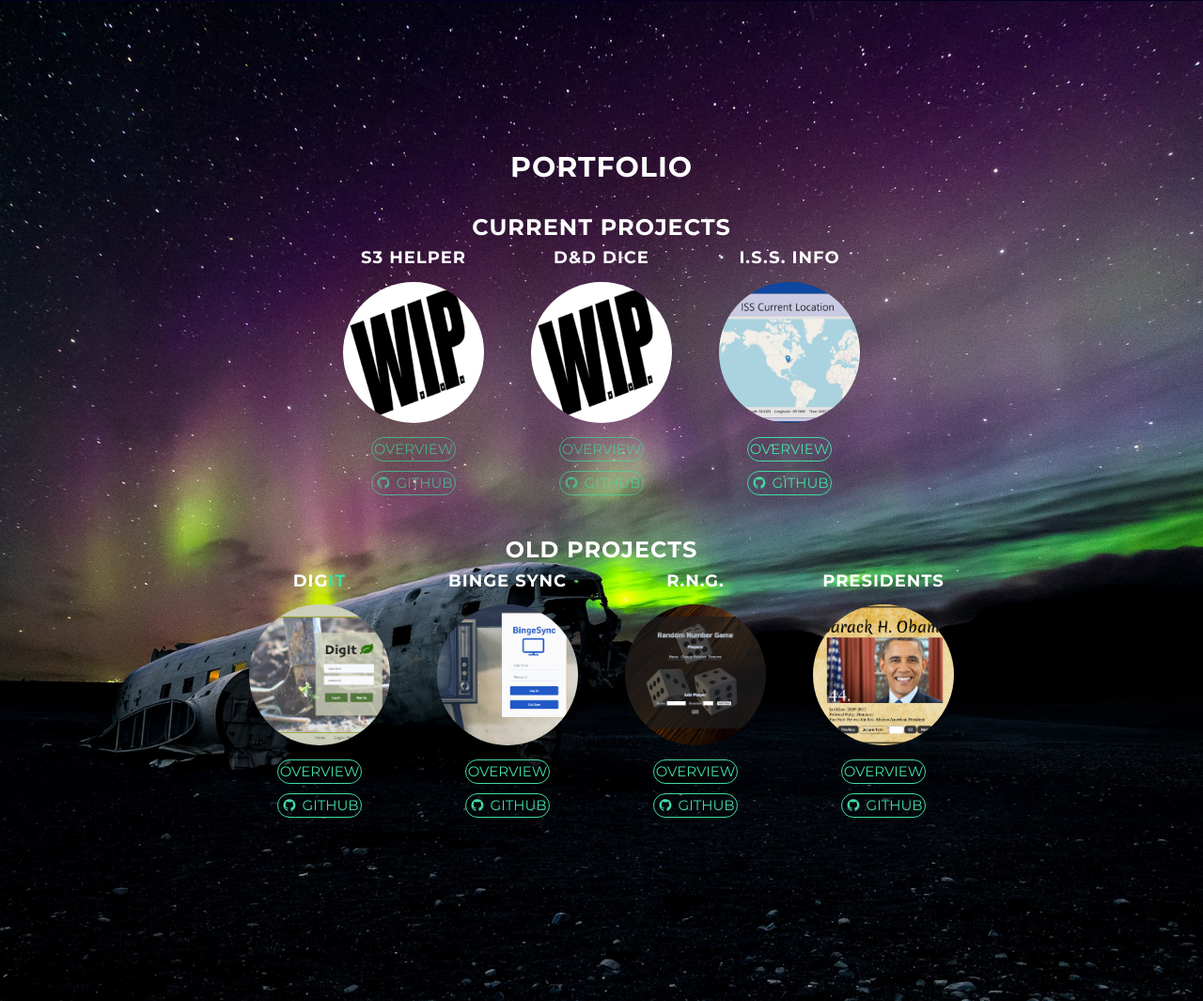
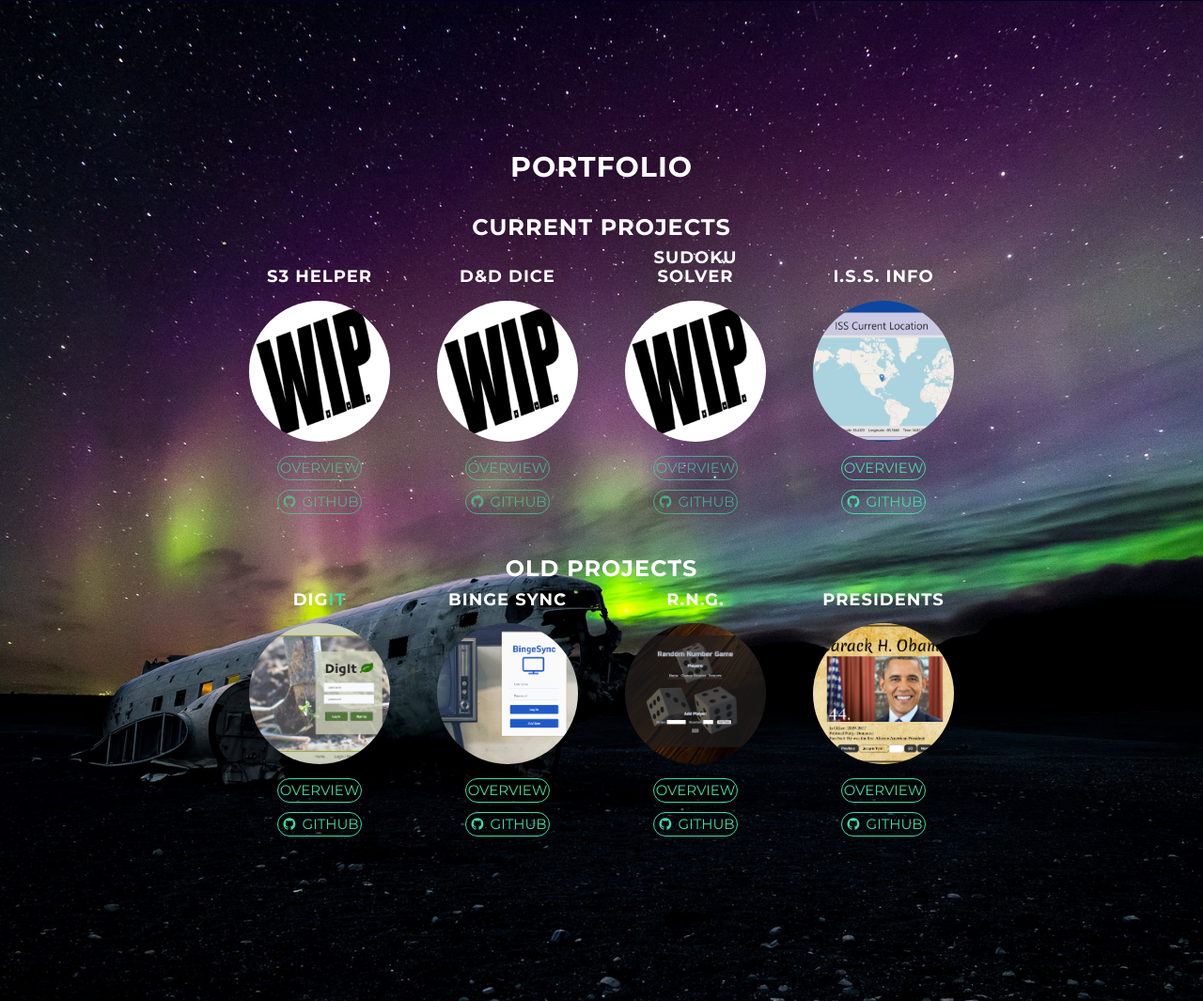
Before and after one commit to nmarchese/MySite, a website: page index.html in a window 1280 px wide. Shown: the part 2771-3836 px from the top of the page at 94% size. Drawn offline with nearby package versions, Linux system fonts and the light colour scheme; files that its build step writes are made by us from their sources.

Commit message:
adding stub for sudoku solver project

```diff
--- a/css/CSSdoc1.css
+++ b/css/CSSdoc1.css
@@ -370,6 +370,11 @@ li a:hover:before, li a:focus:before, li a:active:before {
   background-size: cover;
 }
 
+#sudokusolver {
+  background-image: url("../images/wip.png");
+  background-size: cover;
+}
+
 #issinfo {
   background-image: url("../images/IssInfoScreen.png");
   background-size: cover;
--- a/index.html
+++ b/index.html
@@ -147,7 +147,7 @@
                 teach each other in order to grow and thrive. I am hard working and a very fast learner; I obtained the Oracle Java SE8
                 Programmer 1 certification less than two months after writing my first line of code. Learning new technologies
                 and broadening my understanding of software are ever ongoing goals for me. Most recently I have been Learning
-                React and will be working on learning Python soon, in addition to continuing to work with Java and pushing my knowledge of AWS.</p>
+                React and Python, in addition to continuing to work with Java and pushing my knowledge of AWS.</p>
               <p>Currently, I am between software jobs while living abroad in Australia. I will be returning to the United States eventually,
                 although when that will be is still up in the air. While abroad I am lucky enough to be living in a place that is significantly
                 better off than many others around the world during this ever evolving COVID-19 pandemic. Taking advantage of that fact, I spend
@@ -176,27 +176,34 @@
                     <h3 class="project-sub-section">Current Projects</h3>
                     <div class="projects">
                       <div class="project-container">
-                        <h4 class="project-header">S3 Helper</h4>
+                        <br><h4 class="project-header">S3 Helper</h4>
                         <!-- <a href="" class="project-button"> -->
                           <div id="s3helper" class="project-link disabled"><h1 class="wip">W.I.P.</h1></div>
                         <!-- </a> -->
-                        <a
-                          class="btn btn-default btn-lg project-extra-btn" disabled>Overview</a>
+                        <a  class="btn btn-default btn-lg project-extra-btn" disabled>Overview</a>
                         <a  class="btn btn-default btn-lg project-extra-btn" disabled>
                           <i class="fa fa-github fa-fw"></i> <span class="network-name">Github</span></a>
                       </div>
                       <div class="project-container">
-                        <h4 class="project-header">D&D Dice</h4>
+                        <br><h4 class="project-header">D&D Dice</h4>
                         <!-- <a href="" class="project-button"> -->
                           <div id="dnddice" class="project-link disabled"><h1 class="wip">W.I.P.</h1></div>
                         <!-- </a> -->
-                        <a
-                          class="btn btn-default btn-lg project-extra-btn" disabled>Overview</a>
+                        <a  class="btn btn-default btn-lg project-extra-btn" disabled>Overview</a>
                         <a  class="btn btn-default btn-lg project-extra-btn" disabled>
                           <i class="fa fa-github fa-fw"></i> <span class="network-name">Github</span></a>
                       </div>
                       <div class="project-container">
-                        <h4 class="project-header">I.S.S. Info</h4>
+                        <h4 class="project-header">Sudoku Solver</h4>
+                        <!-- <a href="" class="project-button"> -->
+                          <div id="sudokusolver" class="project-link disabled"><h1 class="wip">W.I.P.</h1></div>
+                        <!-- </a> -->
+                        <a  class="btn btn-default btn-lg project-extra-btn" disabled>Overview</a>
+                        <a  class="btn btn-default btn-lg project-extra-btn" disabled>
+                          <i class="fa fa-github fa-fw"></i> <span class="network-name">Github</span></a>
+                      </div>
+                      <div class="project-container">
+                        <br><h4 class="project-header">I.S.S. Info</h4>
                         <a href="http://iss-info-app.s3-website-us-west-2.amazonaws.com/" class="project-button">
                           <div id="issinfo" class="project-link"><h1 class="go">GO</h1></div>
                         </a>
```
